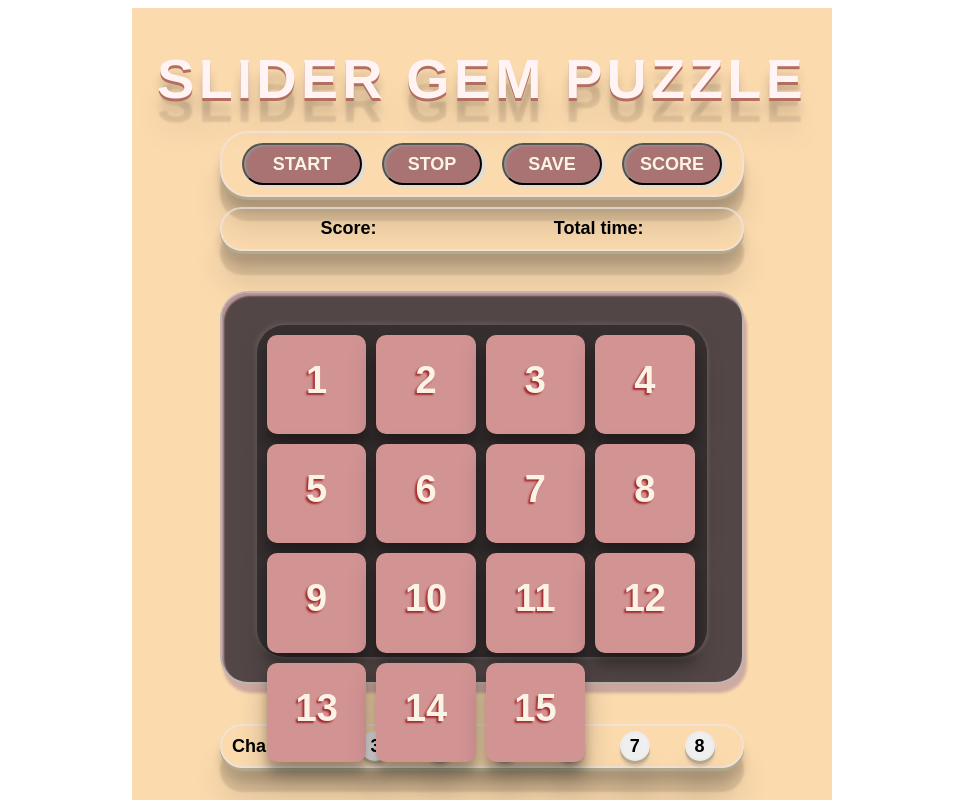
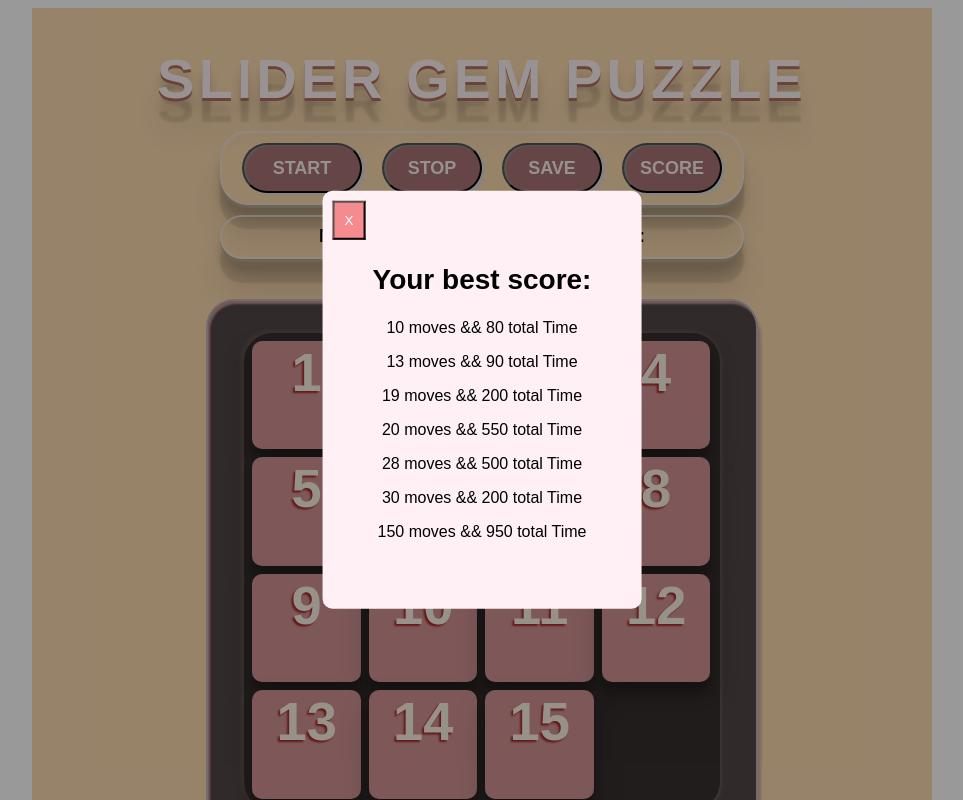
Before and after one commit to davinchick/gem-puzzle, a plain HTML site: page Gem-puzzle.html in a window 1280 px wide. Both pictures are taken after a click on the button "SCORE". Shown: the top 800 px of the page, without its empty margins (158-1121 px from the left). Drawn offline with Linux system fonts and the light colour scheme; a web font is replaced by a local one.

Commit message:
Add: button functions, + chip-size function + modal window

```diff
--- a/main.css
+++ b/main.css
@@ -2,3 +2,8 @@
   0% { left: x}
    100% {top: y}
 }
+
+@keyframes shownUp {
+  from {top:-320px; opacity:0}
+  to {top:0; opacity:1}
+}
--- a/script.js
+++ b/script.js
@@ -9,8 +9,8 @@ divWrapper.setAttribute("style", "width: 100%; height: 100%; margin: 0 auto;");
 document.body.appendChild(divWrapper);
 
 var divBlock = document.createElement("div");
-divBlock.setAttribute("style", "width: 700px; margin: 0 auto; display: flex; flex-direction: column; " +
-    "background-color: #fbdaae; height: 100vh;");
+divBlock.setAttribute("style", "width: 900px; margin: 0 auto; display: flex; flex-direction: column; " +
+    "background-color: #fbdaae;");
 divWrapper.appendChild(divBlock);
 
 var divH = document.createElement("h1");
@@ -51,7 +51,7 @@ var [buttonNames, buttonsWidth, buttonsValue] = [
        }
 })();
 
-// ----------- counting Time & score
+// ----------- counting Time & moves
 
 var countTime = document.createElement("div");
 countTime.classList.add("countTime");
@@ -61,7 +61,7 @@ countTime.style.cssText = "margin: 0 auto; display: flex; width: 100%; max-width
 divBlock.appendChild(countTime);
 
 var pScore = document.createElement("p");
-pScore.innerHTML = "Score: <span slass=\"scoreP\"></span>";
+pScore.innerHTML = "Moves: <span slass=\"scoreP\"></span>";
 countTime.appendChild(pScore);
 var pTime = document.createElement("p");
 pTime.innerHTML = "Total time: <span slass=\"timeP\"></span>";
@@ -74,7 +74,7 @@ countTime.appendChild(pTime);
 
 var mainBox = document.createElement("div");
 mainBox.classList.add("puzzle_board");
-mainBox.style.cssText = "margin: 0 auto; text-align: center; width: 100%; max-width: 500px; height: 500px; user-select: none; "+
+mainBox.style.cssText = "margin: 0 auto; text-align: center; min-width:528px; height: 530px; user-select: none; "+
     "background-color: rgb(82, 70, 70); border: 2px solid rgba(239, 230, 230, 0.69);" +
     "border-radius: 28px; margin-bottom: 40px; padding: 10px 10px;  " +
     "box-shadow: 3px 9px 3px #ceaba0, inset 2px 3px 2px #bf9494;";
@@ -91,67 +91,58 @@ chipsContainer.style.cssText = "margin: 0 auto; width: 90%; height: 90%; user-se
 
 //------------- chips
 
-var size = 4;
-var width = 400;
+var width = 450;
 var height = width;
-var space = 10;
-var chipWidth = (width - space/size) /size;
-var chipHeight = (height - space/size) /size;
-var data = [];
+var space = 8;
+var gridOfChips = [];
 
-function makeChips() {
+
+function makeChips(size) {
     var chipN = size*size -1;
+    var chipWidth = (width - space*(size-2)) /size;
+    var chipHeight = (height - space*(size-2)) /size;
       for (let k = 0; k < size; k+=1) {
-         data.push([]);
-
+         gridOfChips.push([]);
       }
       for (let i = 0; i < chipN; i+=1) {
             var chipValue = i + 1;
             var chip = document.createElement("DIV");
             chip.classList.add("chip");
             chip.innerHTML = chipValue;
-            // chip.style.cssText = "margin: 8px; display: flex; user-select: none; color: #fbf4e6; background-color: rgb(210, 147, 147);" +
-            //     "font-family: \"Baloo Chettan 2\", sans-serif; font-size: 38px; text-shadow: -2px 2px 2px brown;" +
-            //     "font-weight: 700; border-radius: 10px; align-items: center; cursor: pointer; justify-content: center;" +
-            //     "box-shadow: 0 14px 28px rgba(0,0,0,0.25), 0 10px 10px rgba(0,0,0,0.22);";
-            chip.style.cssText = " user-select: none; color: #fbf4e6; background-color: rgb(210, 147, 147);" +
-                "font-family: \"Baloo Chettan 2\", sans-serif; font-size: 38px; text-shadow: -2px 2px 2px brown;" +
-                "font-weight: 700; border-radius: 10px; cursor: pointer; box-shadow: 0 14px 28px rgba(0,0,0,0.25), 0 10px 10px rgba(0,0,0,0.22);" +
-                "position: absolute; line-height: 240%; ";
+            chip.addEventListener("mousedown", () =>{
+                chip.style.backgroundColor = "rgba(0, 0, 0, 0.4)";
+            });
+            chip.addEventListener("mouseup", () =>{
+                chip.style.backgroundColor = "rgb(210, 147, 147)";
+            });
+            chip.style.cssText = " user-select: none; color: #fbf4e6; background-color: rgb(210, 147, 147); cursor: pointer; " +
+                "font-family: \"Baloo Chettan 2\", sans-serif; text-shadow: -2px 2px 2px brown; font-weight: 700;" +
+                "border-radius: 10px; box-shadow: 0 14px 28px rgba(0,0,0,0.25), 0 10px 10px rgba(0,0,0,0.22); position: absolute;";
             chip.style.width = chipWidth+"px";
             chip.style.height = chipHeight+"px";
+            chip.style.fontSize = chipWidth*0.5+"px";
             chipsContainer.appendChild(chip);
             var col = i%size;
             var row = Math.floor(i/size);
-                     positionChip(chip, col, row);
-                     data[row].push(chipValue);
-      }
-      data[size-1].push(0);
-      // console.log(data);
-   }
-   makeChips();
-
-function positionChip(chip, col, row, smooth) {
-   var x = col*(chipWidth + space) + space;
-   var y = row*(chipHeight + space) + space;
-   if(!smooth){
+                    ( function() {
+                            let x = col*(chipWidth + space) + space;
+                            let y = row*(chipHeight + space) + space;
                                 chip.style.left = x +"px";
                                 chip.style.top = y +"px";
-   } else {
-      chip.style.animation = "chipy 1.5s linear";
+                                // chip.style.animation = "chipy 1.5s linear";
+                    }());
+                     gridOfChips[row].push(chipValue);
+      }
+      gridOfChips[size-1].push(0);
+        console.log(gridOfChips);
    }
 
-}
+ makeChips(4);
 
 
 
+var allChips = document.querySelectorAll(".chip");
 
-
-
-
-// chip.style.box-shadow =  "0 14px 28px rgba(0,0,0,0.25), 0 10px 10px rgba(0,0,0,0.22)";
-
-// var allChips = document.querySelectorAll(".chip");
 // allChips.forEach( (el) => {
 //    function clickedChip(event){
 //       var tile = event.currentTarget;
@@ -161,7 +152,7 @@ function positionChip(chip, col, row, smooth) {
 //          loop:
 //          for (let x = 0; x < size; x+=1) {
 //             for (let y = 0; y < size; y++) {
-//                if(data[x][y] == innertile){
+//                if(gridOfChips[x][y] == innertile){
 //                   break loop;
 //                }
 //             }
@@ -173,20 +164,20 @@ function positionChip(chip, col, row, smooth) {
 // // ------ how to move, options:
 // function moveTile(tile, col, row) {
 //    var x = 0; var y = 0;
-//    if(col>0 && data[row][col-1] == 0){
+//    if(col>0 && gridOfChips[row][col-1] == 0){
 //       x = -1;
-//    } else if(col<size-1 && data[row][col+1] == 0){
+//    } else if(col<size-1 && gridOfChips[row][col+1] == 0){
 //       x = 1;
-//    } else if(row >0 && data[row-1][col] == 0){
+//    } else if(row >0 && gridOfChips[row-1][col] == 0){
 //       y = -1;
-//    } else if(row < size-1 && data[row+1][col] == 0){
+//    } else if(row < size-1 && gridOfChips[row+1][col] == 0){
 //       y = 1;
 //    } else {
 //       return;
 //    }
-//    const v = data[row][col];
-//    data[row+y][col+x] = v;
-//    data[row][col] = 0;
+//    const v = gridOfChips[row][col];
+//    gridOfChips[row+y][col+x] = v;
+//    gridOfChips[row][col] = 0;
 //    positionChip(tile, col+x, row+y);
 // }
 
@@ -208,18 +199,90 @@ changeSize.style.cssText = "margin: 0 auto; display: flex; width: 100%; max-widt
 var pSize = document.createElement("p");
 pSize.innerHTML = "Change size: ";
 changeSize.appendChild(pSize);
+(function createButtonsSize() {
+    var btn, text;
     for (let i = 3; i < 9; i+=1) {
-      var btn = document.createElement("button");
-      var num = document.createTextNode(i);
-      btn.appendChild(num);
+        btn=document.createElement("BUTTON");
+        btn.classList.add("changeSizeBtn");
+        text = document.createTextNode(i);
+        btn.appendChild(text);
         btn.style.cssText = "margin: 0 auto;  width: 30px; height: 30px; user-select: none; font-size: 18px; font-weight: bold; cursor: pointer;"+
               " border: 2px solid rgba(239, 230, 230, 0.69); border-radius: 50%; text-align: center; line-height: 18px; outline: none;" +
               "box-shadow: 0px 3px 0px #b2a98f, 0px 6px 2px rgba(0,0,0,0.1), 0px 34px 30px rgba(0,0,0,0.1); font-family: \"Baloo Chettan 2\", sans-serif;";
         changeSize.appendChild(btn);
-         btn.addEventListener("click", changeFieldSize(num));
+    }
+})();
+
+var changeSizeBtn = document.querySelectorAll(".changeSizeBtn");
+changeSizeBtn.forEach(  (btn) => {
+    let innerSize = btn.innerHTML;
+    btn.addEventListener("click", (event) => {
+        event.preventDefault();
+        chipsContainer.innerHTML = "";
+        makeChips(innerSize);
+    });
+});
+
+
+
+
+// -------------------------- Modal window score
+
+var scoreBtn = document.querySelector(".buttonScore");
+scoreBtn.addEventListener("click", (e)=>{
+    modalWindow.style.display = "block";
+});
+
+
+var modalWindow = document.createElement("div");
+modalWindow.classList.add("modalWindow");
+modalWindow.style.cssText = "position: fixed; display: none; z-index: 10; width: 100%; height: 100%; overflow: auto;"+
+"margin: 0 auto; top: 0; left: 0; background-color: rgba(0, 0, 0, 0.4);";
+document.body.appendChild(modalWindow);
+   var modalWindowContent = document.createElement("div");
+modalWindowContent.classList.add("modalWindowContent");
+modalWindowContent.style.cssText = "position: absolute; z-index: 100; background-color: lavenderblush; border-radius: 10px;"+
+"margin: 0 auto; color: black; font-family: 'Arial', sans-serif; padding: 50px; max-width: 450px; text-align: center;" +
+"top: 50%; left: 50%; transform: translate(-50%, -50%); animation-name: shownUp; animation-duration: 0.5s;";
+modalWindow.appendChild(modalWindowContent);
+   var modalWindowTitle = document.createElement("h2");
+modalWindowTitle.classList.add("modalWindowTitle");
+modalWindowTitle.style.cssText = "font-family: 'Arial', sans-serif; text-align: center; font-size: 28px";
+modalWindowTitle.innerText = "Your best score:";
+modalWindowContent.appendChild(modalWindowTitle);
+  var modalWindowClose = document.createElement("button");
+modalWindowClose.classList.add("modalWindowClose");
+modalWindowClose.style.cssText = "color: white; background-color: #f48c8f; outline: none; cursor: pointer; padding:10px; "+
+"position: absolute; top: 10px; left: 10px;";
+modalWindowClose.innerText = "X";
+modalWindowClose.addEventListener("click", (e)=>{
+    modalWindow.style.display = "none";
+});
+modalWindowContent.appendChild(modalWindowClose);
+
+  var scoreArray = [ [19,200], [13,90], [150,950], [20,550], [30,200], [28,500], [10,80] ].sort( (a, b)=> a[0]-b[0] );
+  var modalWindowScore = document.createElement("p");
+modalWindowScore.classList.add("modalWindowScore");
+modalWindowScore.style.cssText = "text-align: center; font-size: 18px";
+scoreArray.forEach( el => {
+    let p = document.createElement("p");
+    p.innerText += ` ${el[0]} moves && ${el[1]} total Time `;
+    modalWindowContent.appendChild(p);
+});
+modalWindowContent.appendChild(modalWindowScore);
+
+
+
+// -------------- Save score
+
+var saveBtn = document.querySelector(".buttonSave");
+saveBtn.addEventListener("click", (e)=>{
+     if(moves && totalTime){
+        scoreArray.pop();
+        scoreArray.push( [moves, totalTime] );
      }
 });
 
- function changeFieldSize(i) {
-    size = i;
- }
+
+
+});
```
Lines whose indentation alone changed are shown as unchanged.
